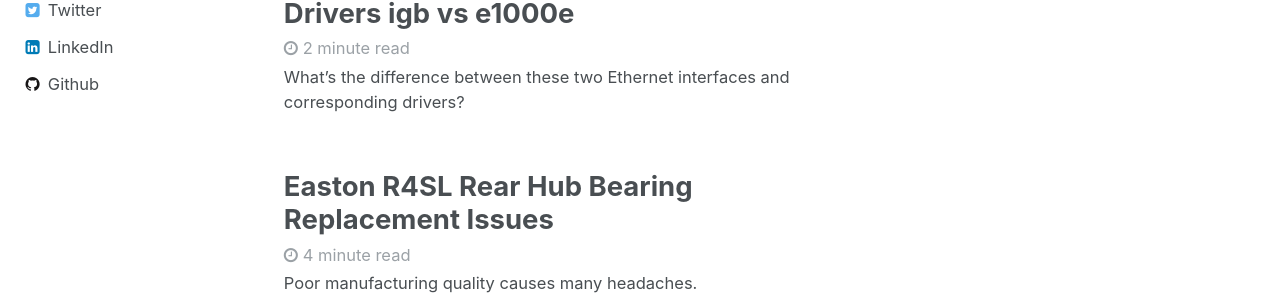
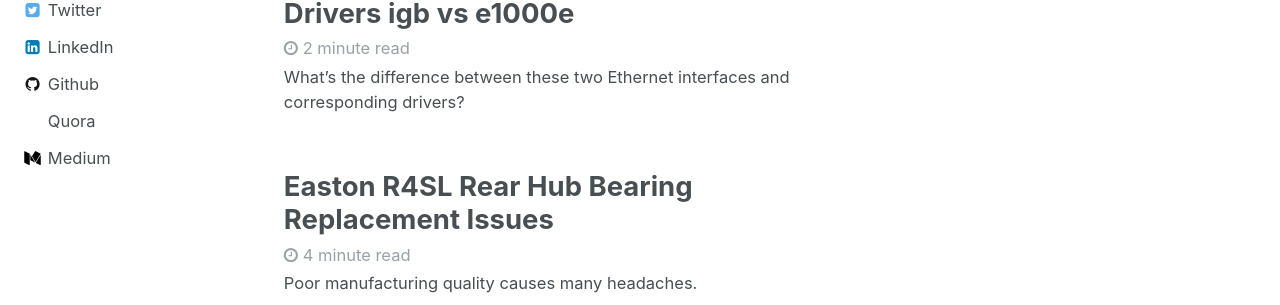
Before and after one commit to ssadhuka/mehul-m-prajapati.github.io, a Jekyll site: the page built from index.html, in a window 1280 px wide. Shown: the part 589-894 px from the top of the page. Built offline with Jekyll 4.4.1, drawn with Linux system fonts in a browser that asks for light colours; the list of posts is cut into pages by our own code.

Commit message:
Adding Quora and Medium

```diff
--- a/_config.yml
+++ b/_config.yml
@@ -70,7 +70,8 @@ social:
     - https://twitter.com/mehul2802
     - https://github.com/mehul2802
     - https://www.linkedin.com/in/mehulmp
-
+    - https://www.medium.com/in/mehul2802
+    - https://www.quora.com/Mehul-Prajapati-8
 # Analytics
 analytics:
   provider               : # false (default), "google", "google-universal", "custom"
@@ -98,7 +99,9 @@ author:
   instagram        :
   lastfm           :
   linkedin         : "mehulmp"
+  medium	   : "mehul2802"
   pinterest        :
+  quora		   : "Mehul-Prajapati-8"
   soundcloud       :
   stackoverflow    : # "123456/username" (the last part of your profile url, e.g. http://stackoverflow.com/users/123456/username)
   steam            :
--- a/_includes/author-profile.html
+++ b/_includes/author-profile.html
@@ -97,6 +97,12 @@
       {% if author.vine %}
         <li><a href="https://vine.co/u/{{ author.vine }}"><i class="fa fa-fw fa-vine" aria-hidden="true"></i> Vine</a></li>
       {% endif %}
+      {% if author.quora %}
+        <li><a href="https://quora.com/{{ author.quora }}"><i class="fa fa-fw fa-quora" aria-hidden="true"></i> Quora</a></li>
+      {% endif %}
+      {% if author.medium %}
+        <li><a href="https://medium.com/{{ author.medium }}"><i class="fa fa-fw fa-medium" aria-hidden="true"></i> Medium</a></li>
+      {% endif %}
     </ul>
   </div>
 </div>
```
Also changed, not shown: 2 other files.
